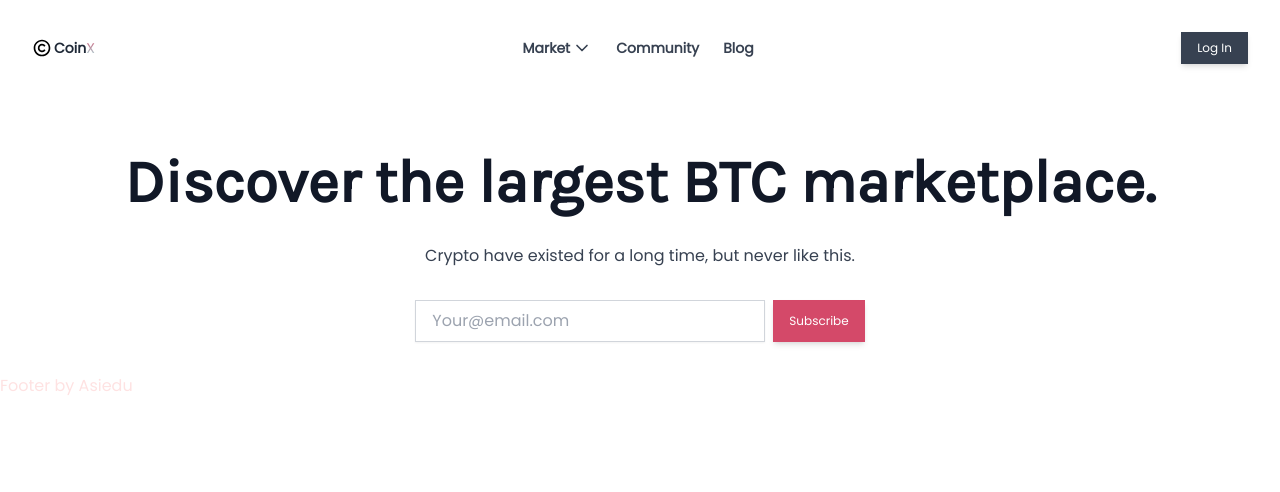
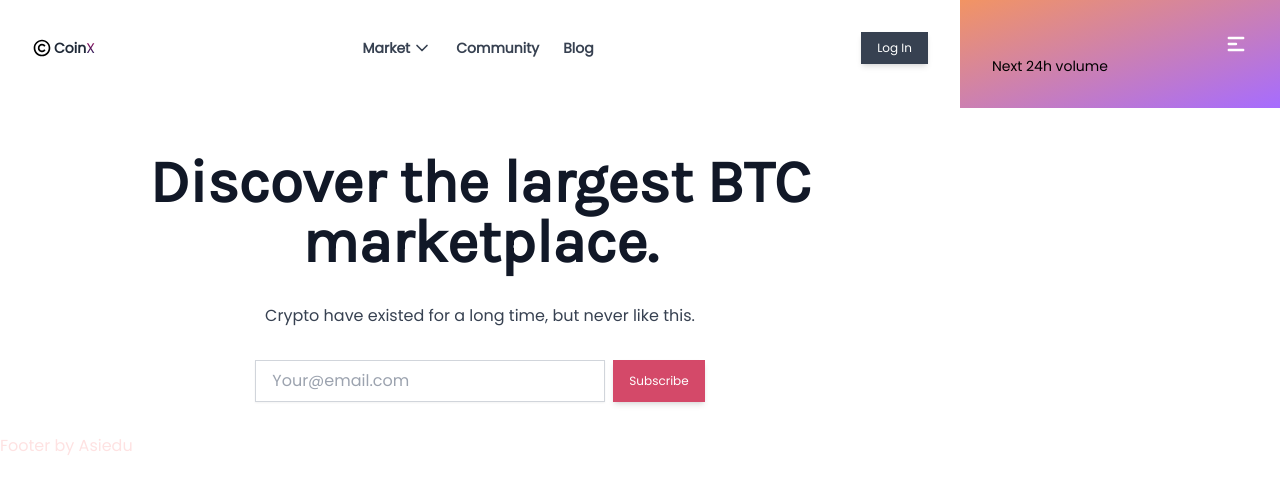
Before and after one commit to Vi-obb/react-cryptocurrency-app, a React (Vite) app: page / in a window 1280 px wide. Shown: the top 492 px of the page. Built offline with nearby package versions, Linux system fonts and the light colour scheme.

Commit message:
implement spliscreen design pattern

```diff
--- a/src/App.jsx
+++ b/src/App.jsx
@@ -11,18 +11,29 @@
     * - Modification    :
 **/
 import Headline from "./components/Body/Headline"
-
+import SplitScreen from "./components/SplitScreen"
 import Footer from "./components/Footer"
 import Navbar from "./components/Navbar"
+import RightHandSide from "./components/RightSide"
+
+const LeftHandSide = () => {
+  return (
+    <>
+      <Navbar />
+      <Headline />
+      <Footer />
+    </>
+  )
+}
+
+
 
 function App() {
 
   return (
 
     <>
-      <Navbar />
-      <Headline />
-      <Footer />
+      <SplitScreen left={LeftHandSide} right={RightHandSide} />
     </>
 
 
--- /dev/null
+++ b/src/components/RightSide.jsx
@@ -0,0 +1,38 @@
+/**
+    * @description      :
+    * @author           : Michael
+    * @group            :
+    * @created          : 16/08/2022 - 18:24:20
+    *
+    * MODIFICATION LOG
+    * - Version         : 1.0.0
+    * - Date            : 16/08/2022
+    * - Author          : Michael
+    * - Modification    :
+**/
+
+import React from 'react'
+
+import { HiMenuAlt1 } from "react-icons/hi"
+
+const style = {
+	wrapper: `bg-gradient w-full flex flex-wrap text-sm justify-between items-center p-8`,
+	menu: `text-white text-2xl`,
+	menuDiv: `flex justify-end w-full`,
+}
+const RightHandSide = () => {
+	return (
+		<div className={style.wrapper}>
+			<div className={style.menuDiv}>
+				<HiMenuAlt1 className={style.menu} />
+			</div>
+			<div>
+				<h2></h2>
+				<h3></h3>
+				<p>Next 24h volume</p>
+			</div>
+		</div>
+	)
+}
+
+export default RightHandSide
--- /dev/null
+++ b/src/components/SplitScreen.jsx
@@ -0,0 +1,35 @@
+/**
+    * @description      :
+    * @author           : Michael
+    * @group            :
+    * @created          : 16/08/2022 - 18:07:00
+    *
+    * MODIFICATION LOG
+    * - Version         : 1.0.0
+    * - Date            : 16/08/2022
+    * - Author          : Michael
+    * - Modification    :
+**/
+import React from 'react'
+
+const styles = {
+	container: "flex",
+	paneOne: "w-3/4",
+	paneTwo: "w-1/4",
+}
+
+const SplitScreen = ({ left: Left, right: Right }) => {
+	return (
+		<div className={styles.container}>
+			<div className={styles.paneOne}>
+				<Left />
+			</div>
+
+			<div className={styles.paneTwo}>
+				<Right />
+			</div>
+		</div>
+	)
+}
+
+export default SplitScreen
--- a/src/index.css
+++ b/src/index.css
@@ -9,7 +9,11 @@ body {
 }
 
 .gradient {
-  background: -webkit-linear-gradient(#d44969, #a0e7e5);
+  background: -webkit-linear-gradient(#b9005b, #002b5b);
   -webkit-background-clip: text;
   -webkit-text-fill-color: transparent;
 }
+
+.bg-gradient {
+  background-image: linear-gradient(to bottom right, #f29463, #a66cff);
+}
```
